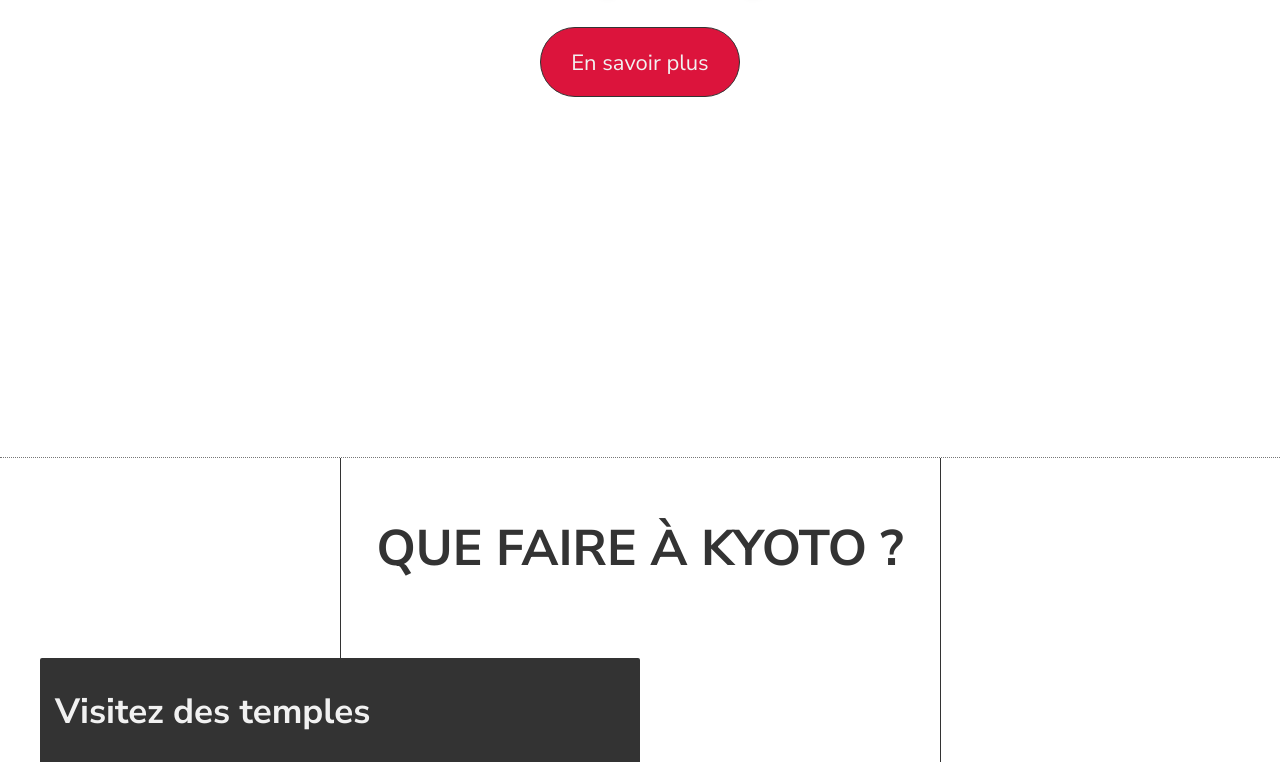
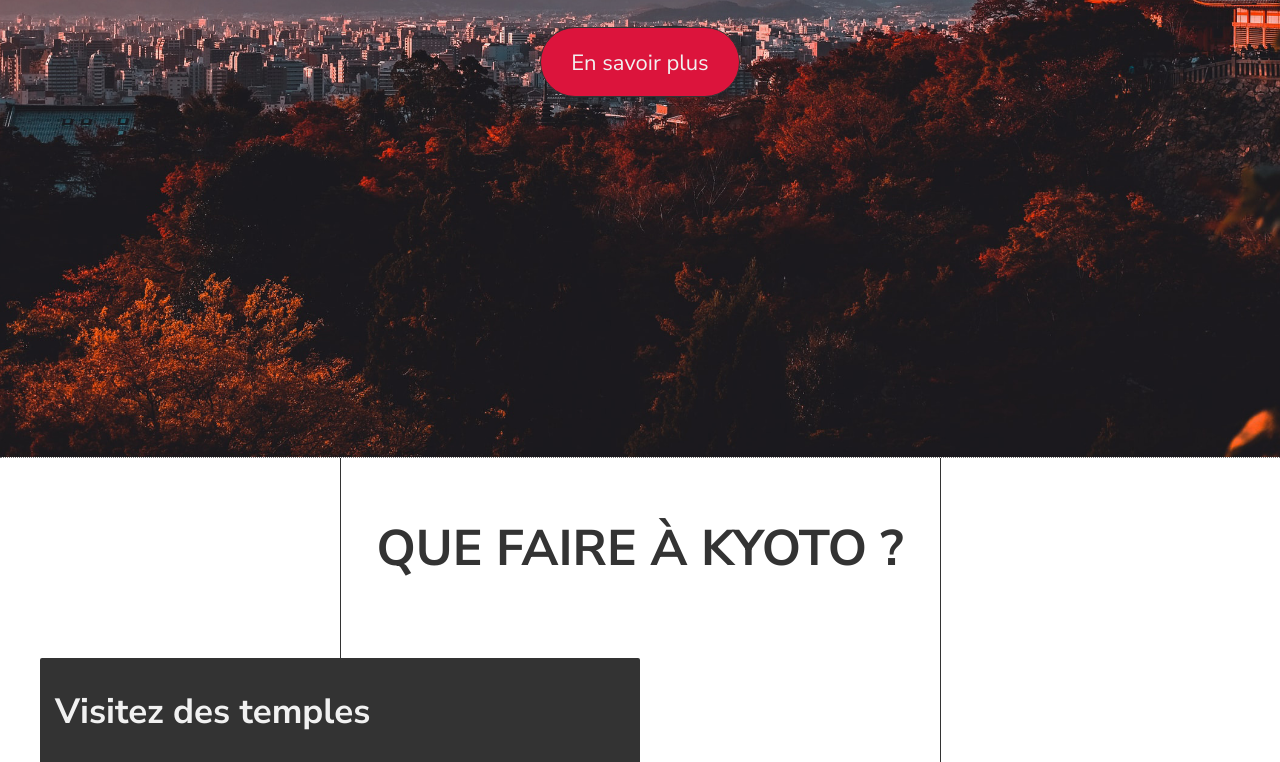
Before and after one commit to Lokki68/kyotoBlog, a plain HTML site: page index.html in a window 1280 px wide. Shown: the part 512-1274 px from the top of the page. Drawn offline with Linux system fonts and the light colour scheme; the site is published under a folder, as on GitHub Pages, so addresses that start at the root find nothing; a web font is replaced by a local one.

Commit message:
bug image

```diff
--- a/style.css
+++ b/style.css
@@ -93,7 +93,7 @@ nav {
   width: 100%;
   height: 100vh;
   min-height: 970px;
-  background-image: url('/ressources/accueil-pic-lum-down.jpg');
+  background-image: url('./ressources/accueil-pic-lum-down.jpg');
   background-position: center;
   background-repeat: no-repeat;
   background-size: cover;
```
